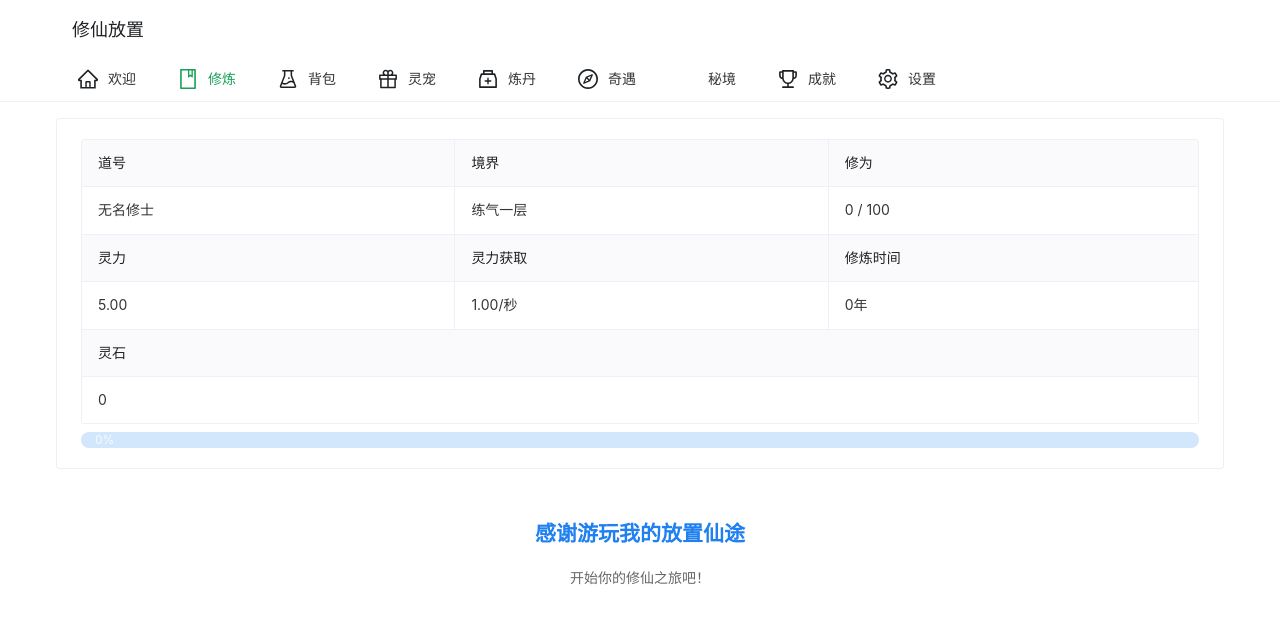
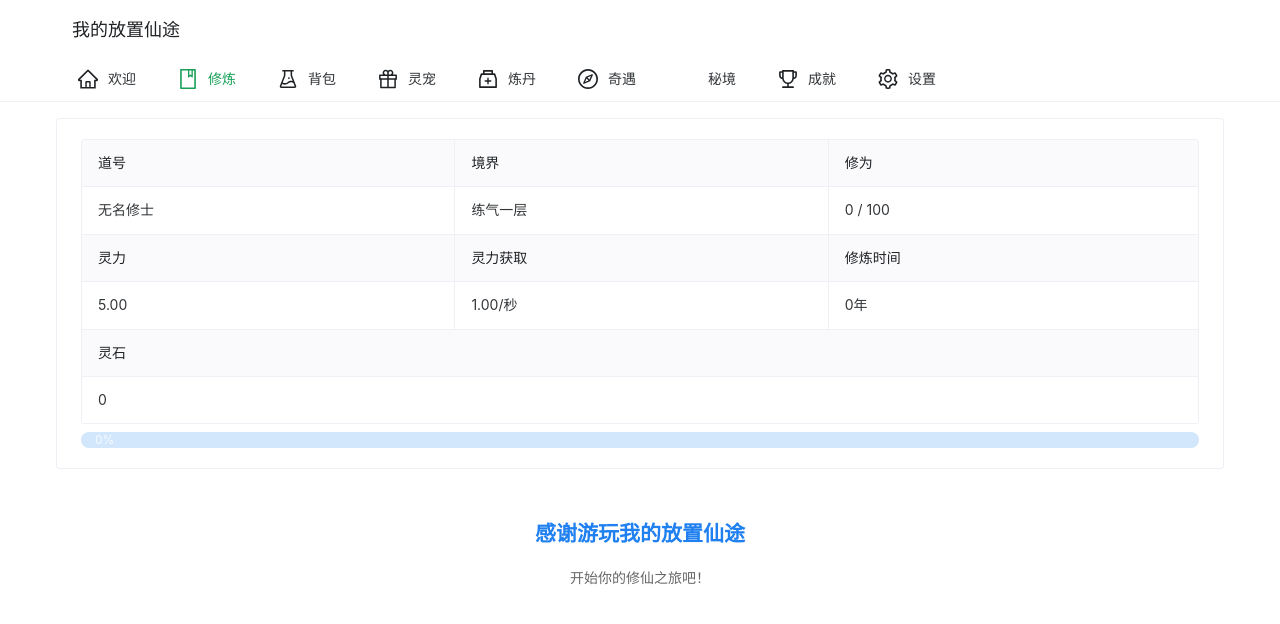
Before and after one commit to lcn225/duoziduofu-xianchao, a Vue app: page / in a window 1280 px wide. Shown: the top 624 px of the page. Built offline with nearby package versions, Linux system fonts and the light colour scheme; some icons are missing.

Commit message:
更新GitHub Pages

```diff
--- a/src/App.vue
+++ b/src/App.vue
@@ -128,7 +128,7 @@ const handleMenuClick = (key) => {
             <div class="header-content">
               <n-page-header>
                 <template #title>
-                  修仙放置
+                    我的放置仙途
                 </template>
                 <template #extra>
                     <n-button
```
Also changed, not shown: 5 other files (tests, documents, lock files or other folders).
